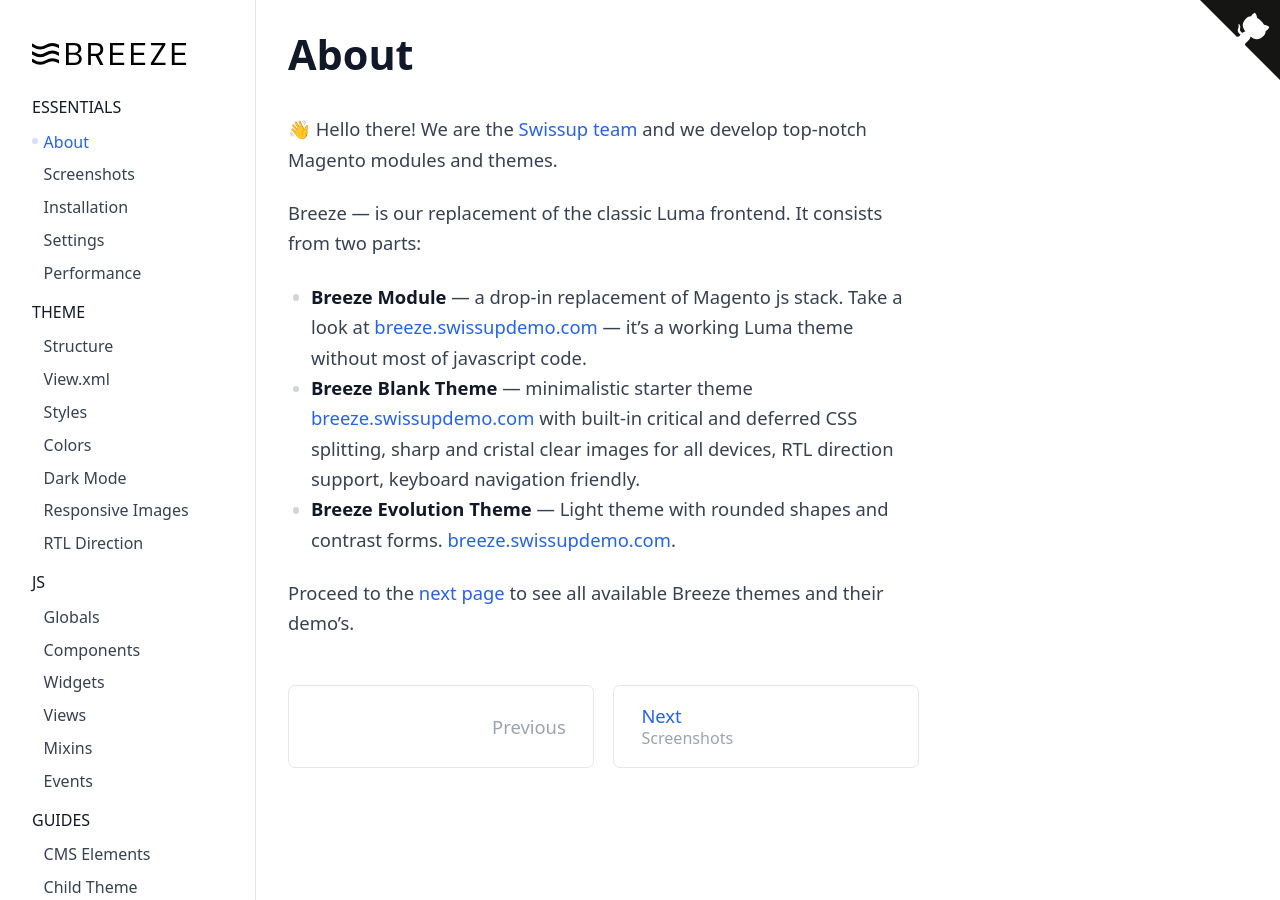
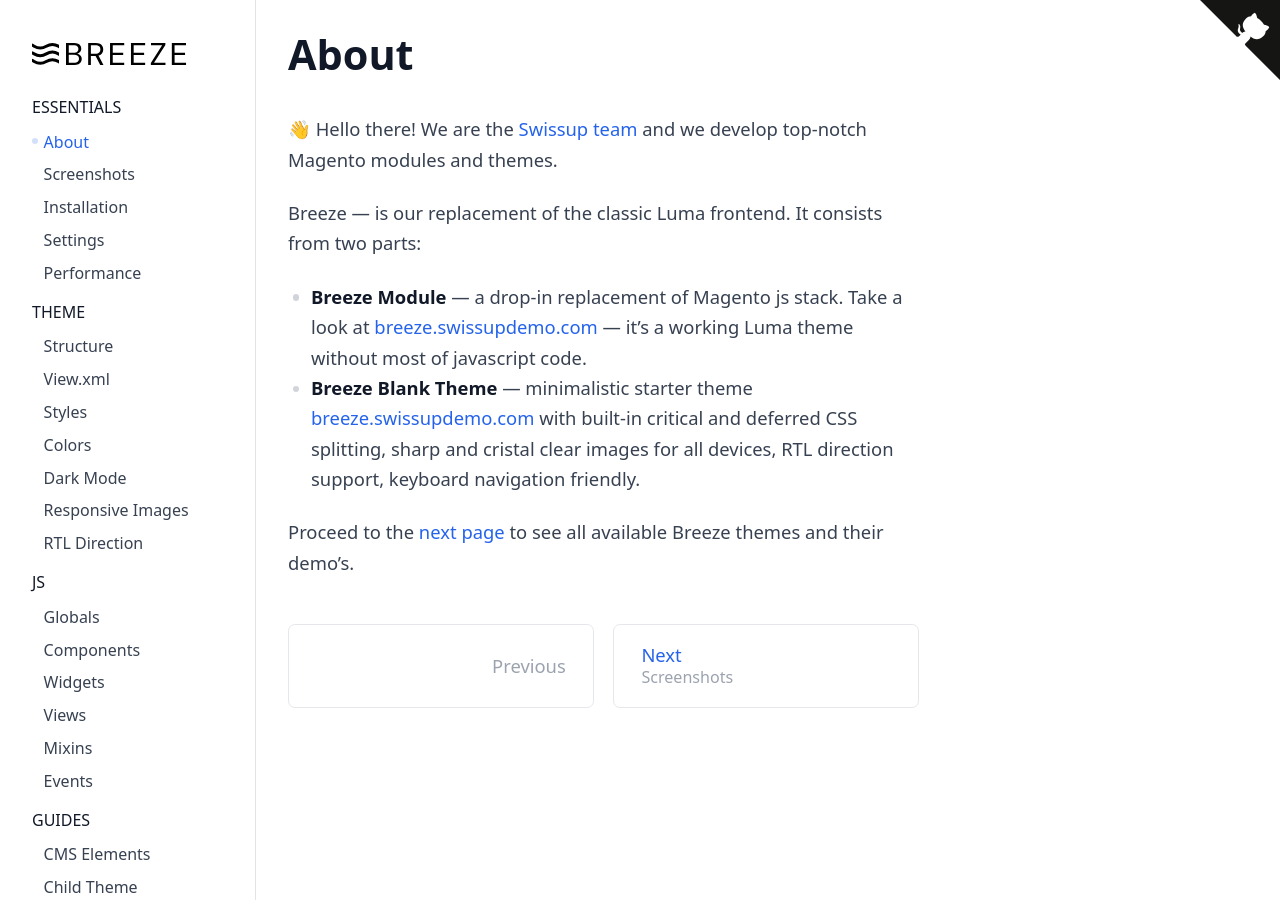
Before and after one commit to breezefront/breezefront.com, a Jekyll site: the page built from collections/_essentials/about.md, in a window 1280 px wide. Built offline with Jekyll 4.4.1, drawn with Linux system fonts in a browser that asks for light colours.

Commit message:
Update about.md

```diff
--- a/collections/_essentials/about.md
+++ b/collections/_essentials/about.md
@@ -17,7 +17,6 @@ two parts:
     working Luma theme without most of javascript code.
  -  **Breeze Blank Theme** --- minimalistic starter theme [breeze.swissupdemo.com](https://breeze.swissupdemo.com/breeze_blank)  with built-in
     critical and deferred CSS splitting, sharp and cristal clear images for all devices, RTL direction support, keyboard navigation friendly.
- -  **Breeze Evolution Theme** --- Light theme with rounded shapes and contrast forms.  [breeze.swissupdemo.com](https://breeze.swissupdemo.com/breeze_blank).
 
 Proceed to the [next page](/screenshots) to see all available Breeze themes
 and their demo's.
```
